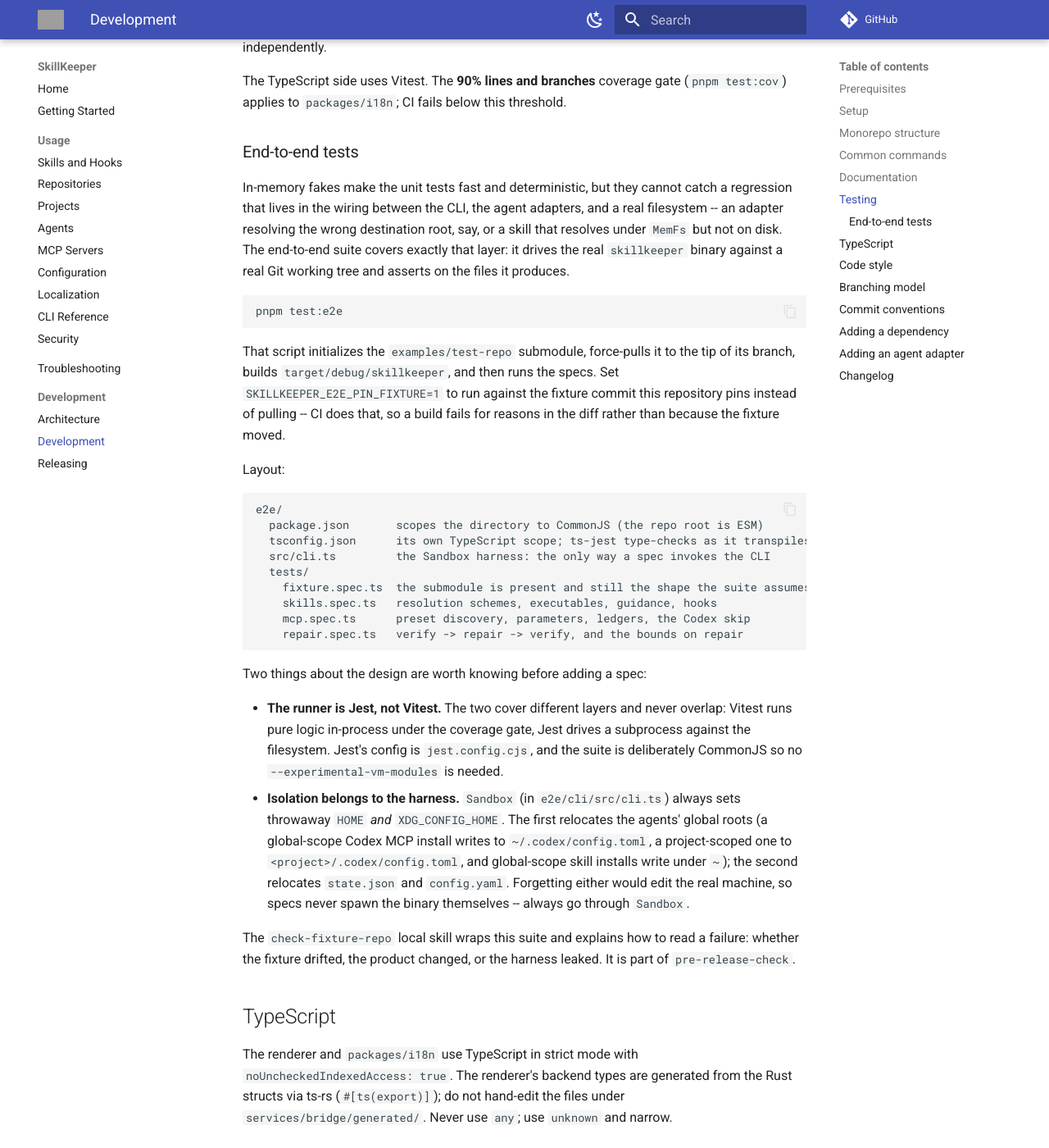
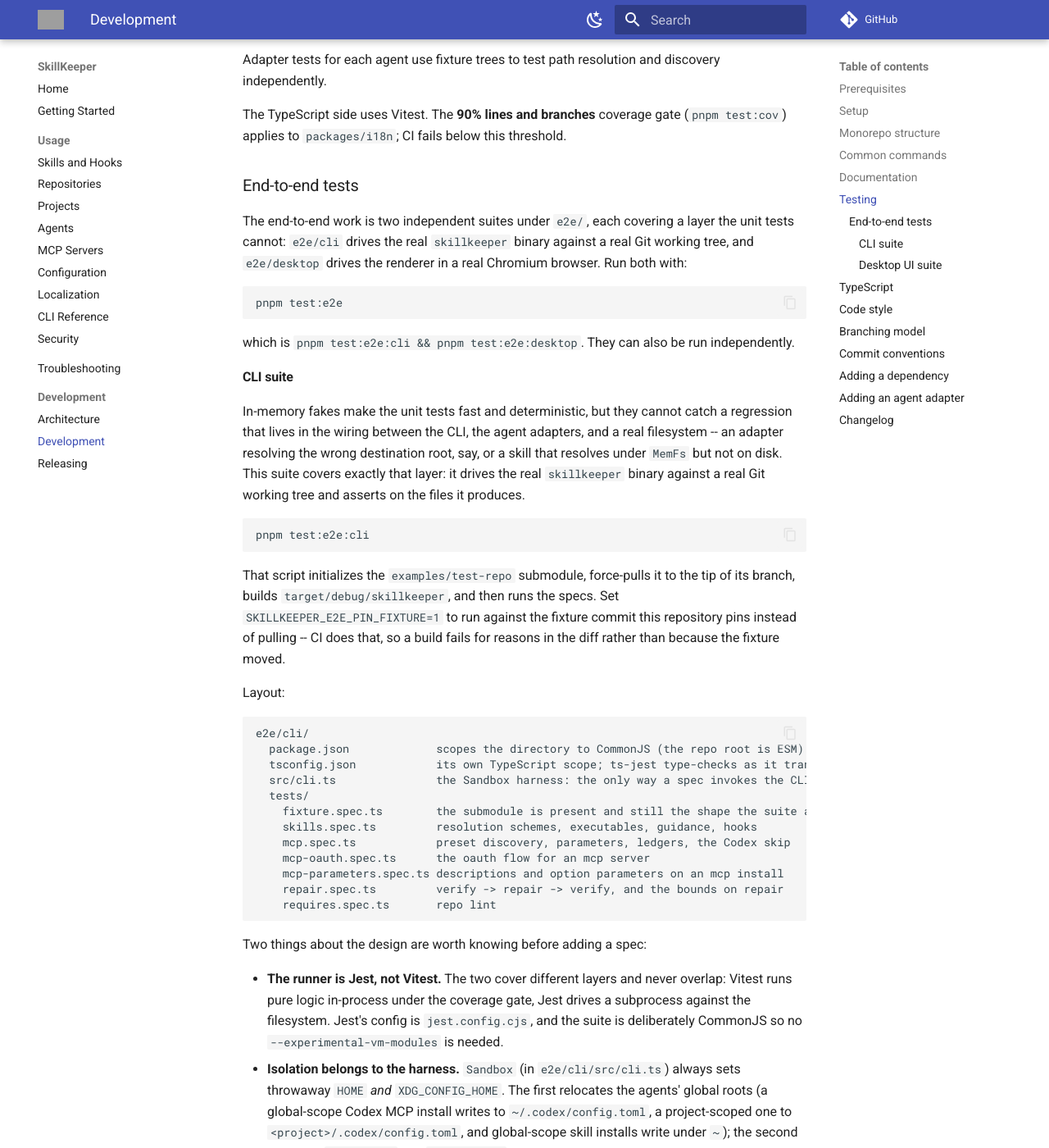
Before and after one commit to lorem-dev/skillkeeper, an MkDocs documentation site: the page built from docs/development/development.md, in a window 1280 px wide and 1400 px high, scrolled down 2876 px. Shown: the whole window at 82% size. Built offline with MkDocs 1.6.1 and Material for MkDocs 9.7.7, drawn with Linux system fonts in a browser that asks for light colours; comment, search, counter and statistics services are not loaded; the version menu is left out; some of the changed text lies outside the part shown; grey boxes are pictures that could not be loaded.

````diff
--- a/docs/development/development.md
+++ b/docs/development/development.md
@@ -62,7 +62,7 @@
 |------------------|-------------------------------------------------|
 | `pnpm test`      | Run the TypeScript tests (`vitest run`).        |
 | `pnpm test:cov`  | Run tests with v8 coverage report.              |
-| `pnpm test:e2e`  | Run the end-to-end suite against the built CLI.  |
+| `pnpm test:e2e`  | Run both end-to-end suites: the CLI, then the desktop UI.  |
 | `pnpm lint`      | Run ESLint.                                      |
 | `pnpm typecheck` | Type-check the TypeScript packages.             |
 | `pnpm format`    | Run Prettier.                                    |
@@ -121,15 +121,29 @@
 
 ### End-to-end tests
 
+The end-to-end work is two independent suites under `e2e/`, each covering a
+layer the unit tests cannot: `e2e/cli` drives the real `skillkeeper` binary
+against a real Git working tree, and `e2e/desktop` drives the renderer in a
+real Chromium browser. Run both with:
+
+```
+pnpm test:e2e
+```
+
+which is `pnpm test:e2e:cli && pnpm test:e2e:desktop`. They can also be run
+independently.
+
+#### CLI suite
+
 In-memory fakes make the unit tests fast and deterministic, but they cannot catch
 a regression that lives in the wiring between the CLI, the agent adapters, and a
 real filesystem -- an adapter resolving the wrong destination root, say, or a
-skill that resolves under `MemFs` but not on disk. The end-to-end suite covers
-exactly that layer: it drives the real `skillkeeper` binary against a real Git
-working tree and asserts on the files it produces.
+skill that resolves under `MemFs` but not on disk. This suite covers exactly
+that layer: it drives the real `skillkeeper` binary against a real Git working
+tree and asserts on the files it produces.
 
 ```
-pnpm test:e2e
+pnpm test:e2e:cli
 ```
 
 That script initializes the `examples/test-repo` submodule, force-pulls it to the
@@ -141,15 +155,18 @@
 Layout:
 
 ```
-e2e/
-  package.json       scopes the directory to CommonJS (the repo root is ESM)
-  tsconfig.json      its own TypeScript scope; ts-jest type-checks as it transpiles
-  src/cli.ts         the Sandbox harness: the only way a spec invokes the CLI
+e2e/cli/
+  package.json             scopes the directory to CommonJS (the repo root is ESM)
+  tsconfig.json            its own TypeScript scope; ts-jest type-checks as it transpiles
+  src/cli.ts               the Sandbox harness: the only way a spec invokes the CLI
   tests/
-    fixture.spec.ts  the submodule is present and still the shape the suite assumes
-    skills.spec.ts   resolution schemes, executables, guidance, hooks
-    mcp.spec.ts      preset discovery, parameters, ledgers, the Codex skip
-    repair.spec.ts   verify -> repair -> verify, and the bounds on repair
+    fixture.spec.ts        the submodule is present and still the shape the suite assumes
+    skills.spec.ts         resolution schemes, executables, guidance, hooks
+    mcp.spec.ts            preset discovery, parameters, ledgers, the Codex skip
+    mcp-oauth.spec.ts      the oauth flow for an mcp server
+    mcp-parameters.spec.ts descriptions and option parameters on an mcp install
+    repair.spec.ts         verify -> repair -> verify, and the bounds on repair
+    requires.spec.ts       repo lint
 ```
 
 Two things about the design are worth knowing before adding a spec:
@@ -169,6 +186,46 @@
 The `check-fixture-repo` local skill wraps this suite and explains how to read a
 failure: whether the fixture drifted, the product changed, or the harness leaked.
 It is part of `pre-release-check`.
+
+#### Desktop UI suite
+
+The desktop renderer has its own wiring risk: a component that only ever ran
+against in-memory Vitest mocks can still call a Tauri command with the wrong
+name or shape and fail solely in a real browser. This suite covers that layer
+with Playwright, driving the renderer in Chromium against a scripted backend
+that answers the same `invoke` calls the real Tauri backend would. It touches
+no filesystem, git, or network, and never spawns the `skillkeeper` binary or a
+real repository.
+
+```
+pnpm test:e2e:desktop
+```
+
+`e2e/desktop/playwright.config.ts` chains `vite build` into the `vite preview`
+server it starts, so every run boots a fresh renderer bundle rather than a
+stale one from an earlier build.
+
+Layout:
+
+```
+e2e/desktop/
+  playwright.config.ts
+  tsconfig.json
+  harness/
+    fixture.ts            re-exports the scenario-driven test/expect every spec imports
+    scenario.ts           the scripted backend's fixture data for one run
+    commands.ts           the default command table a scenario's responses merge over
+    installHarness.ts     installs the scripted `invoke` handler into the page
+  fixtures/
+    base.ts               the Playwright fixture implementation (the `app` object)
+    skills.ts, mcp.ts, projects.ts, repositories.ts, settings.ts
+                          per-page scenario data
+  tests/
+    boot.spec.ts          the application mounts against the scripted backend
+    harness.spec.ts       an unmocked command fails loudly rather than hanging
+    skills.spec.ts, mcp.spec.ts, projects.spec.ts, repositories.spec.ts,
+    settings.spec.ts      one page each
+```
 
 ## TypeScript
 
--- a/package.json
+++ b/package.json
@@ -27,8 +27,9 @@
     "test": "vitest run",
     "test:watch": "vitest",
     "test:cov": "vitest run --coverage",
-    "test:e2e": "pnpm test:e2e:cli",
+    "test:e2e": "pnpm test:e2e:cli && pnpm test:e2e:desktop",
     "test:e2e:cli": "node scripts/e2e-prepare.mjs && jest --config jest.config.cjs",
+    "test:e2e:desktop": "playwright test --config e2e/desktop/playwright.config.ts",
     "lint": "eslint .",
     "lint:fix": "eslint . --fix",
     "format": "prettier --write .",
````
Also changed, not shown: 1 other file.
